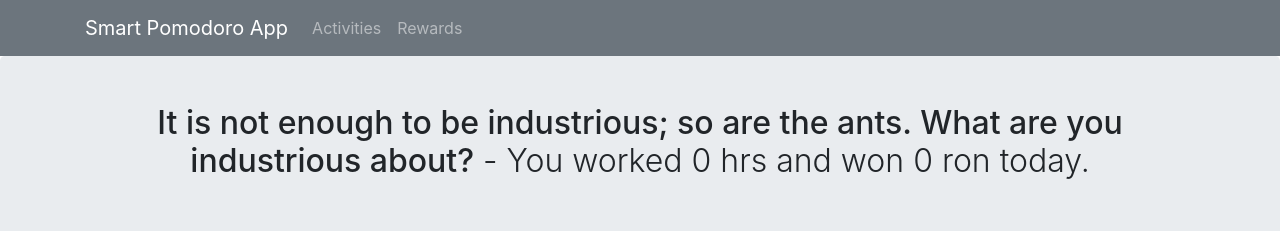
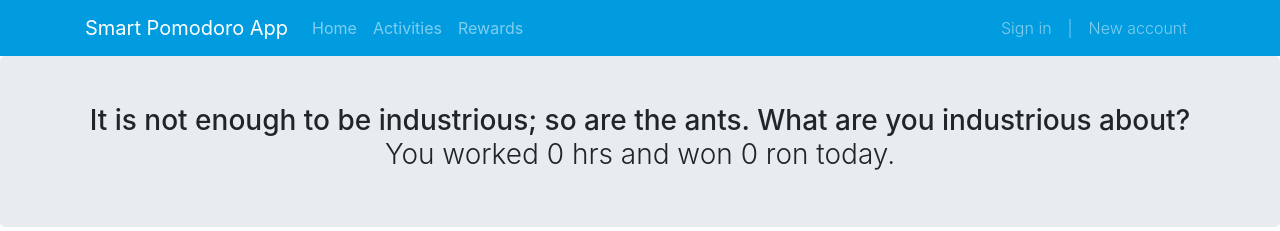
Before and after one commit to onesoftwareengineer/Smart-Pomodoro-App, a React (Create React App) app: page / in a window 1280 px wide. Shown: the top 231 px of the page. Built offline with nearby package versions, Linux system fonts and the light colour scheme.

Commit message:
this commit will add log in and out status
it also changes styling of the navigation bar

```diff
--- a/src/App.css
+++ b/src/App.css
@@ -1,38 +1,3 @@
-.App {
-  text-align: center;
+.blueColor {
+    background-color: #009CDF;
 }
-
-.App-logo {
-  height: 40vmin;
-  pointer-events: none;
-}
-
-@media (prefers-reduced-motion: no-preference) {
-  .App-logo {
-    animation: App-logo-spin infinite 20s linear;
-  }
-}
-
-.App-header {
-  background-color: #282c34;
-  min-height: 100vh;
-  display: flex;
-  flex-direction: column;
-  align-items: center;
-  justify-content: center;
-  font-size: calc(10px + 2vmin);
-  color: white;
-}
-
-.App-link {
-  color: #61dafb;
-}
-
-@keyframes App-logo-spin {
-  from {
-    transform: rotate(0deg);
-  }
-  to {
-    transform: rotate(360deg);
-  }
-}
--- a/src/App.js
+++ b/src/App.js
@@ -9,7 +9,7 @@ import Pomodoro from './components/Pomodoro'
 import Break from './components/Break'
 import Navigation from './components/Navigation'
 
-import {activities} from './data/user'
+import {activities} from './data/activities'
 
 class App extends Component {
   constructor() {
@@ -22,7 +22,8 @@ class App extends Component {
       pomodoroIndex: undefined,
       pomodoroTime: 30,
       pomodorosDoneToday: 0,
-      pauseRunning: false
+      pauseRunning: false,
+      loggedUser: ""
     }
   }
 
@@ -45,7 +46,7 @@ class App extends Component {
   render() {
     return (
       <>
-      <Navigation />
+      <Navigation user={this.state.loggedUser} />
       {this.state.pauseRunning ?
         <Break stop={() => this.setState({pauseRunning: false})} />
         : null}
--- a/src/components/Activity.js
+++ b/src/components/Activity.js
@@ -10,7 +10,7 @@ function Activity(props) {
             <Card.Text>
                 {props.description}
             </Card.Text>
-            {/* <Button variant="primary" onClick={props.click}>Start</Button> */}
+            {/* <Button variant="primary" className="blueColor">Start</Button> */}
         </Card.Body>
         </Card>
     )
--- a/src/components/Header.js
+++ b/src/components/Header.js
@@ -5,9 +5,9 @@ function Header(props) {
     return (
         <Jumbotron className="py-5">
             <Container className="text-center">
-                <h2>It is not enough to be industrious; so are the ants. What are you industrious about?
-                    	<span className="font-weight-light"> - You worked {props.pomodoros/2} hrs and won {props.reward} ron today.</span>
-                </h2>
+                <h3>It is not enough to be industrious; so are the ants. What are you industrious about?
+                    	<br /><span className="font-weight-light"> You worked {props.pomodoros/2} hrs and won {props.reward} ron today.</span>
+                </h3>
             </Container>
         </Jumbotron>
     )
--- a/src/components/Navigation.js
+++ b/src/components/Navigation.js
@@ -1,15 +1,32 @@
 import React from 'react'
 import {Navbar, Nav, Container} from 'react-bootstrap'
 
-function Navigation () {
+function Navigation (props) {
+    let loggedStatus = props.user ?
+            <>
+                <Nav.Link href="#home">Welcome {props.user}</Nav.Link>
+                <span className="nav-link d-none d-lg-block">|</span>
+                <Nav.Link href="#features">Sign out</Nav.Link>
+            </>
+        :
+            <>
+                <Nav.Link href="#home">Sign in</Nav.Link>
+                <span className="nav-link d-none d-lg-block">|</span>
+                <Nav.Link href="#features">New account</Nav.Link>
+            </>
+
     return(
-        <Navbar bg="secondary" variant="dark" expand="lg">
+        <Navbar variant="dark" expand="lg" className="blueColor">
         <Container>
             <Navbar.Brand href="#home">Smart Pomodoro App</Navbar.Brand>  <Navbar.Toggle aria-controls="basic-navbar-nav" />
-            <Navbar.Collapse id="basic-navbar-nav">
+            <Navbar.Collapse id="basic-navbar-nav d-flex">
             <Nav className="mr-auto">
+                <Nav.Link href="#home">Home</Nav.Link>
                 <Nav.Link href="#home">Activities</Nav.Link>
                 <Nav.Link href="#features">Rewards</Nav.Link>
+            </Nav>
+            <Nav className="font-weight-light">
+                {loggedStatus}
             </Nav>
             </Navbar.Collapse>
         </Container>
--- a/src/components/Pomodoro.js
+++ b/src/components/Pomodoro.js
@@ -12,6 +12,10 @@ class Pomodoro extends Component {
     }
 
     componentDidMount() {
+      const audio = new Audio(doneWav)
+      audio.muted = true
+      audio.play()
+
       this.intervalId = setInterval( () => {
         let timeLeft = ( this.targetDate - Date.parse(new Date()) )/1000
         this.setState({timeLeft})
@@ -22,11 +26,20 @@ class Pomodoro extends Component {
       }, 500)
     }
 
-    componentWillUnmount() {clearInterval(this.intervalId)}
+    componentWillUnmount() {
+      clearInterval(this.intervalId)
+    }
+
+    componentDidUpdate() {
+      const pomodoroIsRunning = this.state.timeLeft > 1
+      var audio = new Audio(doneWav)
+
+      if(!pomodoroIsRunning)
+        audio.play()
+    }
 
     render() {
       const pomodoroIsRunning = this.state.timeLeft > 1
-      const playAudio = !pomodoroIsRunning ? <audio src={doneWav} autoPlay/> : null
       const title = pomodoroIsRunning ?
         `${this.props.activity.title} - ${this.state.timeLeft} sec left` :
         `Hurray, job done !`
@@ -36,7 +49,6 @@ class Pomodoro extends Component {
 
       return (
         <>
-          { playAudio }
           <Modal
             show={true}
             onHide={this.props.stop}
--- /dev/null
+++ b/src/data/activities.js
@@ -0,0 +1,33 @@
+//user activities
+export let activities = [
+    {
+      title: "Build React apps",
+      description: "Review React theory directly from docs, tutorial and guides. Build React apps.",
+      photo: "https://i.ytimg.com/vi/NO2DaxhoWHk/maxresdefault.jpg",
+      time: 180
+    },
+    {
+      title: "Build REST APIs",
+      description: "Review NODE, DBs and APIs theory. Build REST APIs.",
+      photo: "https://bs-uploads.toptal.io/blackfish-uploads/blog/post/seo/og_image_file/og_image/15921/secure-rest-api-in-nodejs-18f43b3033c239da5d2525cfd9fdc98f.png",
+      time: 120
+    },
+    {
+      title: "Problem solving",
+      description: "Solve problems, algorithms on Codility, HackerRank and other similar sites.",
+      photo: "https://bulldogjob.pl/system/companies/logos/000/000/230/original/Logo_-_grey_big.png",
+      time: 60
+    },
+    {
+      title: "Review JavaScript",
+      description: "Review JavaScript theory needed directly from mdn.",
+      photo: "https://www.ciara.world/images/javascript.png",
+      time: 60
+    },
+    {
+      title: "Apply to jobs",
+      description: "Search for jobs on linkedin, talk with friends, apply.",
+      photo: "https://lh3.googleusercontent.com/z0gMa0aRAkLxjS-lVaSOO1Ygb48rttOcR5iRpgJPTM6_enkfeCuN37JWm_9qcHJaJw",
+      time: 30
+    },
+  ]
--- a/src/data/user.js
+++ b/src/data/user.js
@@ -8,47 +8,3 @@ export let user = {
     todaysWorkingTime: 0,
     todaysPomodorosFinished: 0,
 }
-
-//user rewards
-export let rewards = [
-    {
-        title: "",
-        img: "",
-        link: "",
-        value: 120
-    }
-]
-
-//user activities
-export let activities = [
-    {
-      title: "Build React apps",
-      description: "Review React theory directly from docs, tutorial and guides. Build React apps.",
-      photo: "https://i.ytimg.com/vi/NO2DaxhoWHk/maxresdefault.jpg",
-      time: 180
-    },
-    {
-      title: "Build REST APIs",
-      description: "Review NODE, DBs and APIs theory. Build REST APIs.",
-      photo: "https://bs-uploads.toptal.io/blackfish-uploads/blog/post/seo/og_image_file/og_image/15921/secure-rest-api-in-nodejs-18f43b3033c239da5d2525cfd9fdc98f.png",
-      time: 120
-    },
-    {
-      title: "Problem solving",
-      description: "Solve problems, algorithms on Codility, HackerRank and other similar sites.",
-      photo: "https://bulldogjob.pl/system/companies/logos/000/000/230/original/Logo_-_grey_big.png",
-      time: 60
-    },
-    {
-      title: "Review JavaScript",
-      description: "Review JavaScript theory needed directly from mdn.",
-      photo: "https://www.ciara.world/images/javascript.png",
-      time: 60
-    },
-    {
-      title: "Apply to jobs",
-      description: "Search for jobs on linkedin, talk with friends, apply.",
-      photo: "https://lh3.googleusercontent.com/z0gMa0aRAkLxjS-lVaSOO1Ygb48rttOcR5iRpgJPTM6_enkfeCuN37JWm_9qcHJaJw",
-      time: 30
-    },
-  ]
--- a/src/index.css
+++ /dev/null
@@ -1,13 +0,0 @@
-body {
-  margin: 0;
-  font-family: -apple-system, BlinkMacSystemFont, 'Segoe UI', 'Roboto', 'Oxygen',
-    'Ubuntu', 'Cantarell', 'Fira Sans', 'Droid Sans', 'Helvetica Neue',
-    sans-serif;
-  -webkit-font-smoothing: antialiased;
-  -moz-osx-font-smoothing: grayscale;
-}
-
-code {
-  font-family: source-code-pro, Menlo, Monaco, Consolas, 'Courier New',
-    monospace;
-}
--- a/src/index.js
+++ b/src/index.js
@@ -2,6 +2,7 @@ import React from 'react';
 import ReactDOM from 'react-dom';
 //import './index.css';
 import 'bootstrap/dist/css/bootstrap.min.css';
+import './app.css'
 import App from './App';
 import * as serviceWorker from './serviceWorker';
 
```
Also changed, not shown: src/data/rewards.js (added, +9 -0 lines).
